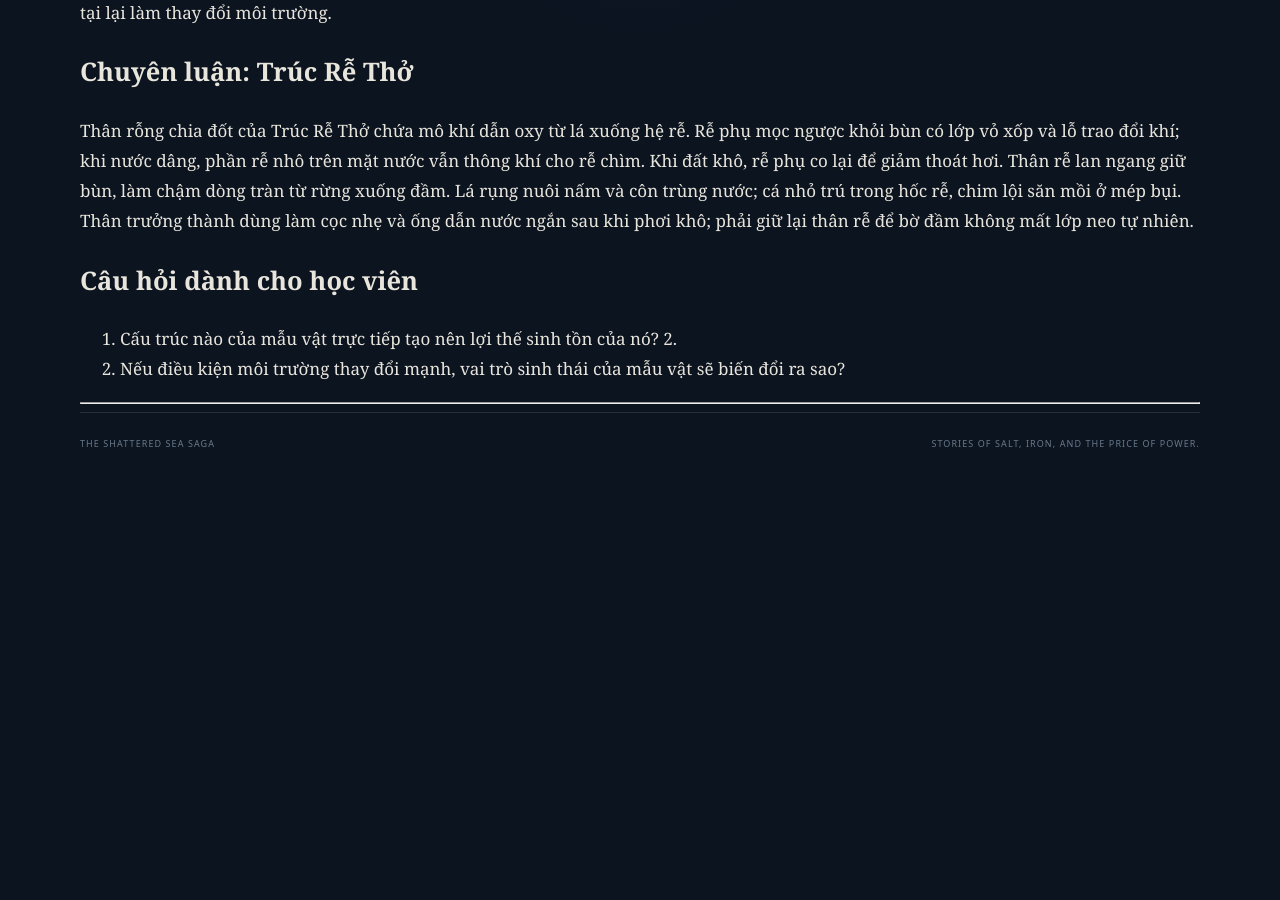
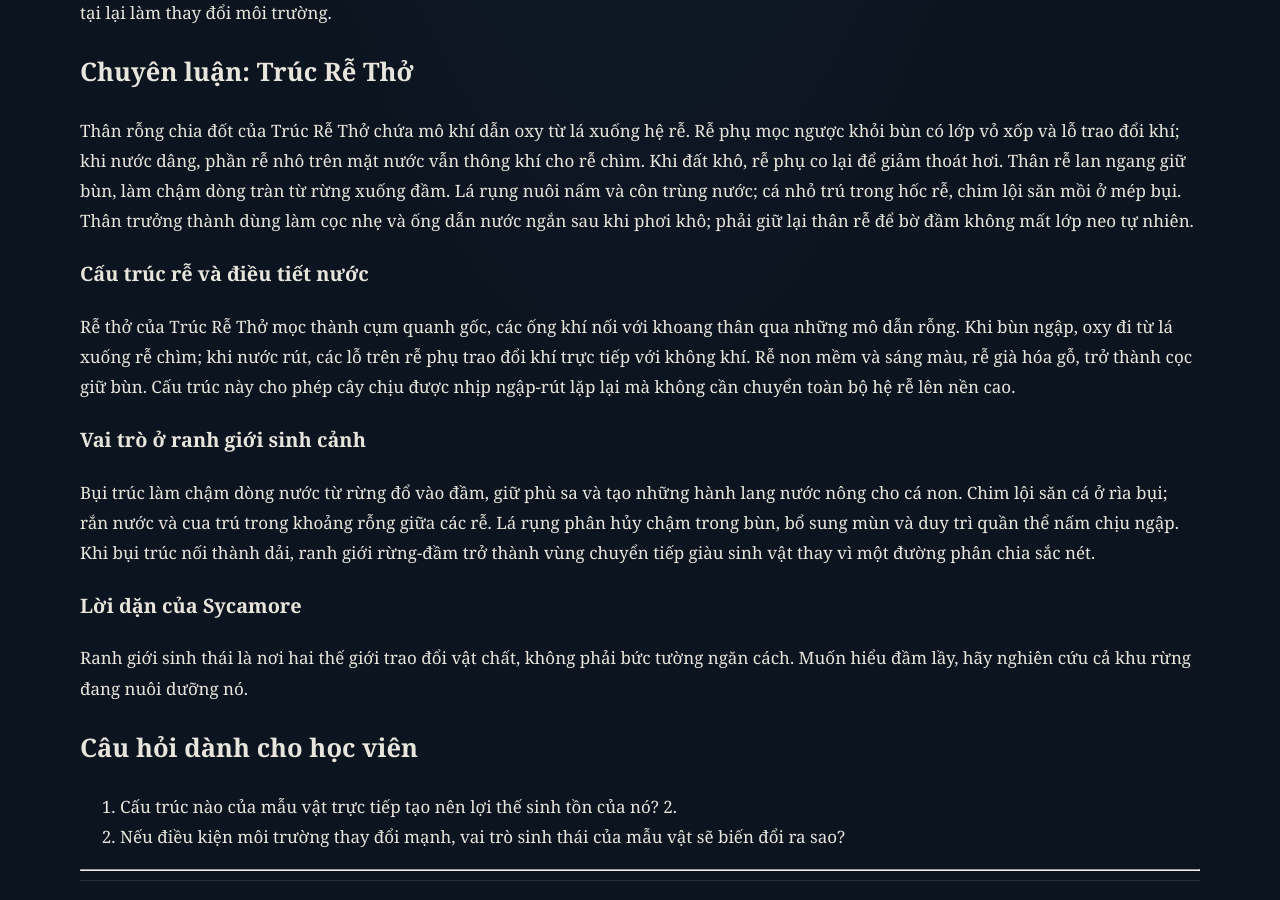
Before and after one commit to trduy91/seven-seas-reader, a Jekyll site: the page built from site/field-notes/sycamore/lecture-013-ranh-gioi-giua-rung-va-dam-lay.md, in a window 1280 px wide and 900 px high, scrolled down 1125 px. Built offline with Jekyll 4.4.1, drawn with Linux system fonts in a browser that asks for light colours; our own code applies the rules of GitHub Pages for plain Markdown files; before the commit the page ends 1607 px from its top, so only the background shows below that.

Commit message:
Deepen Sycamore lecture with lifecycle and ecological interactions

```diff
--- a/site/field-notes/sycamore/lecture-013-ranh-gioi-giua-rung-va-dam-lay.md
+++ b/site/field-notes/sycamore/lecture-013-ranh-gioi-giua-rung-va-dam-lay.md
@@ -25,6 +25,15 @@ Mẫu vật chỉ thực sự được hiểu khi đặt vào toàn bộ hệ si
 
 Thân rỗng chia đốt của Trúc Rễ Thở chứa mô khí dẫn oxy từ lá xuống hệ rễ. Rễ phụ mọc ngược khỏi bùn có lớp vỏ xốp và lỗ trao đổi khí; khi nước dâng, phần rễ nhô trên mặt nước vẫn thông khí cho rễ chìm. Khi đất khô, rễ phụ co lại để giảm thoát hơi. Thân rễ lan ngang giữ bùn, làm chậm dòng tràn từ rừng xuống đầm. Lá rụng nuôi nấm và côn trùng nước; cá nhỏ trú trong hốc rễ, chim lội săn mồi ở mép bụi. Thân trưởng thành dùng làm cọc nhẹ và ống dẫn nước ngắn sau khi phơi khô; phải giữ lại thân rễ để bờ đầm không mất lớp neo tự nhiên.
 
+### Cấu trúc rễ và điều tiết nước
+Rễ thở của Trúc Rễ Thở mọc thành cụm quanh gốc, các ống khí nối với khoang thân qua những mô dẫn rỗng. Khi bùn ngập, oxy đi từ lá xuống rễ chìm; khi nước rút, các lỗ trên rễ phụ trao đổi khí trực tiếp với không khí. Rễ non mềm và sáng màu, rễ già hóa gỗ, trở thành cọc giữ bùn. Cấu trúc này cho phép cây chịu được nhịp ngập-rút lặp lại mà không cần chuyển toàn bộ hệ rễ lên nền cao.
+
+### Vai trò ở ranh giới sinh cảnh
+Bụi trúc làm chậm dòng nước từ rừng đổ vào đầm, giữ phù sa và tạo những hành lang nước nông cho cá non. Chim lội săn cá ở rìa bụi; rắn nước và cua trú trong khoảng rỗng giữa các rễ. Lá rụng phân hủy chậm trong bùn, bổ sung mùn và duy trì quần thể nấm chịu ngập. Khi bụi trúc nối thành dải, ranh giới rừng-đầm trở thành vùng chuyển tiếp giàu sinh vật thay vì một đường phân chia sắc nét.
+
+### Lời dặn của Sycamore
+Ranh giới sinh thái là nơi hai thế giới trao đổi vật chất, không phải bức tường ngăn cách. Muốn hiểu đầm lầy, hãy nghiên cứu cả khu rừng đang nuôi dưỡng nó.
+
 ## Câu hỏi dành cho học viên
 
 1. Cấu trúc nào của mẫu vật trực tiếp tạo nên lợi thế sinh tồn của nó?
```
